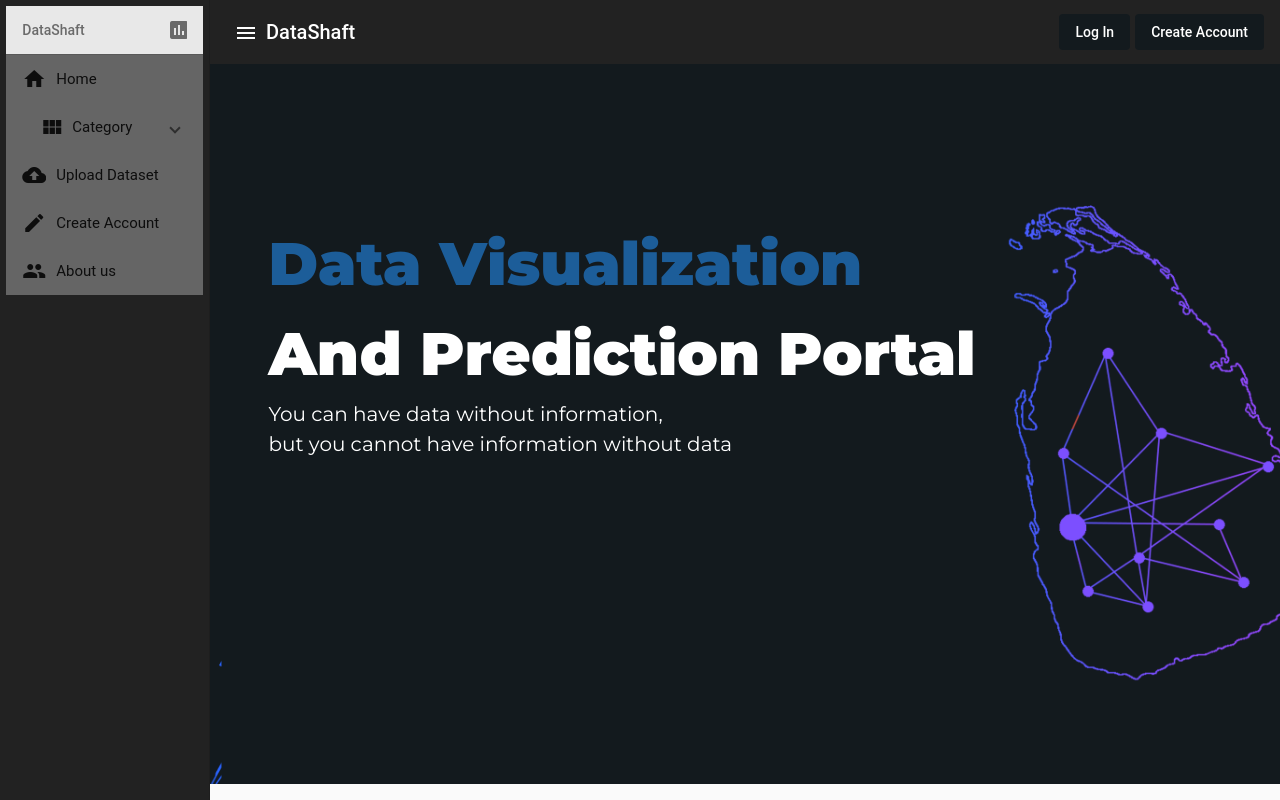
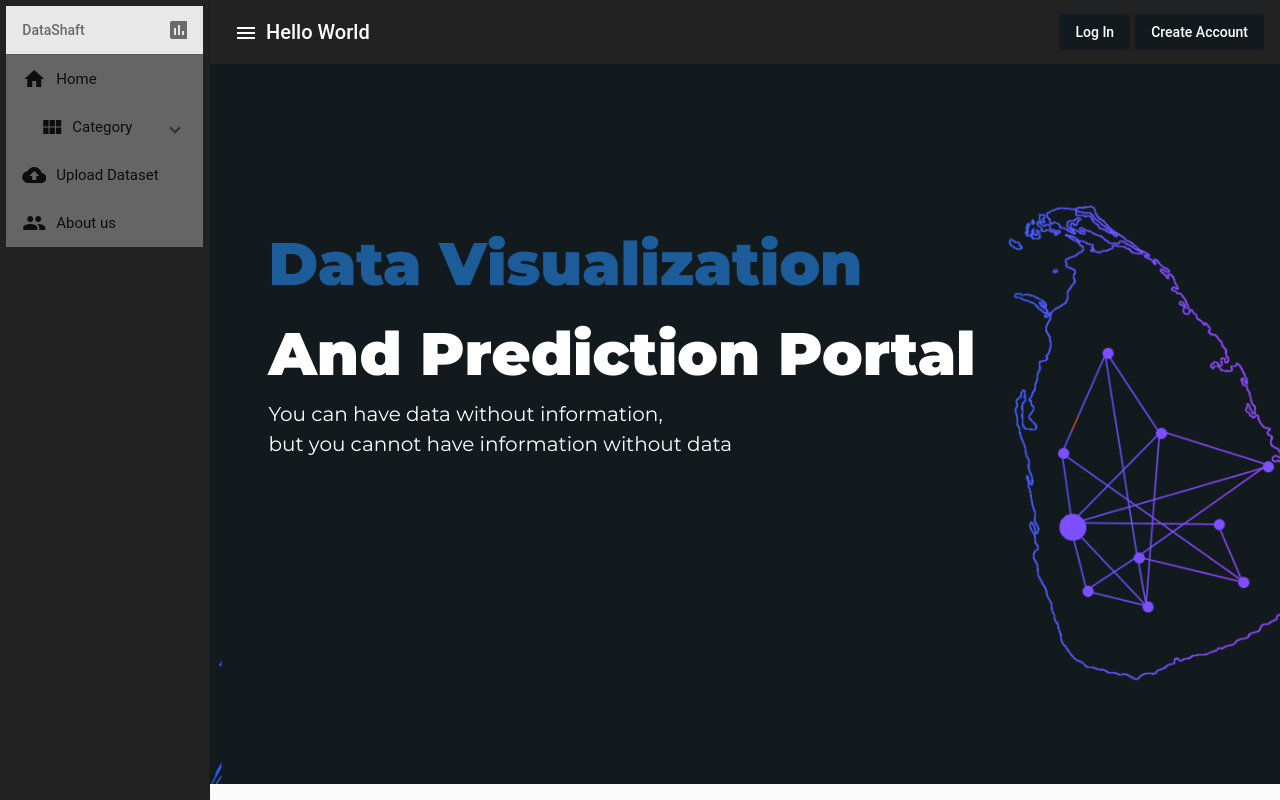
Before and after one commit to SavidyaXCVIII/Data-Visualization-and-Prediction-Portal, an Angular app in the folder frontend-sdgp/: page /home in a window 1280 px wide. Both pictures are taken after a click on the button "menu". Built offline with nearby package versions, Linux system fonts and the light colour scheme.

Commit message:
Added routing for Category

```diff
--- a/frontend-sdgp/src/app/app-routing.module.ts
+++ b/frontend-sdgp/src/app/app-routing.module.ts
@@ -31,6 +31,10 @@ const routes: Routes = [
     loadChildren: './modules/viewGraph/viewGraph.module#ViewGraphModule'
   },
   {
+    path: 'about-us',
+    loadChildren: './modules/home/home.module#HomeModule'
+  },
+  {
     path: '',
     redirectTo: '/home',
     pathMatch: 'full'
--- a/frontend-sdgp/src/app/app.component.html
+++ b/frontend-sdgp/src/app/app.component.html
@@ -17,24 +17,23 @@
                 <mat-list-item class="mat-item"><mat-icon class="cat-logo">view_module</mat-icon>Category</mat-list-item>
               </mat-expansion-panel-header>
               <mat-divider></mat-divider>
-              <a routerLink="/upload-dataset" mat-button>one</a>
+              <a routerLink="/search" mat-button>one</a>
               <mat-divider></mat-divider>
-              <a routerLink="/upload-dataset" mat-button>two</a>
+              <a routerLink="/search" mat-button>two</a>
               <mat-divider></mat-divider>
-              <a routerLink="/upload-dataset" mat-button>three</a>
+              <a routerLink="/search" mat-button>three</a>
               <mat-divider></mat-divider>
-              <a routerLink="/upload-dataset" mat-button>four</a>
+              <a routerLink="/search" mat-button>four</a>
               <mat-divider></mat-divider>
-              <a routerLink="/upload-dataset" mat-button>five</a>
+              <a routerLink="/search" mat-button>five</a>
               <mat-divider></mat-divider>
-              <a routerLink="/upload-dataset" mat-button>six</a>
+              <a routerLink="/search" mat-button>six</a>
               <mat-divider></mat-divider>
-              <a routerLink="/upload-dataset" mat-button>seven</a>
+              <a routerLink="/search" mat-button>seven</a>
               <mat-divider></mat-divider>
             </mat-expansion-panel>
             <a class="mat-item" mat-list-item  routerLink="/upload-dataset" ><mat-icon class="item-logo">cloud_upload</mat-icon>Upload Dataset</a>
-            <a class="mat-item" mat-list-item  routerLink="/upload-dataset" ><mat-icon class="item-logo">create</mat-icon>Create Account</a>
-            <a class="mat-item" mat-list-item  routerLink="/home/aboutus" ><mat-icon class="item-logo">people</mat-icon>About us</a>
+            <a class="mat-item" mat-list-item  routerLink="/home/about-us" ><mat-icon class="item-logo">people</mat-icon>About us</a>
 
           </mat-nav-list>
 
@@ -48,7 +47,7 @@
           <button mat-icon-button (click)="drawer.toggle()">
             <mat-icon>menu</mat-icon>
           </button>
-          <span>DataShaft</span>
+          <span>Hello World</span>
           <span class="spacer"></span>
           <button class="toolbar-button" mat-button (click)="openLogInDialog()">Log In</button>
           <button class="toolbar-button" mat-button (click)="openCreateAccountDialog()">Create Account</button>
--- a/frontend-sdgp/src/app/modules/home/home-routing.module.ts
+++ b/frontend-sdgp/src/app/modules/home/home-routing.module.ts
@@ -17,6 +17,11 @@ const routes: Routes = [
   {
     path: 'category',
     component: CategoryComponent
+  },
+  {
+    path: 'about-us',
+    component: AboutUsComponent
+
   }
 
 ];
```
Also changed, not shown: frontend-sdgp/src/assets/images/Main page 3.png (added).
